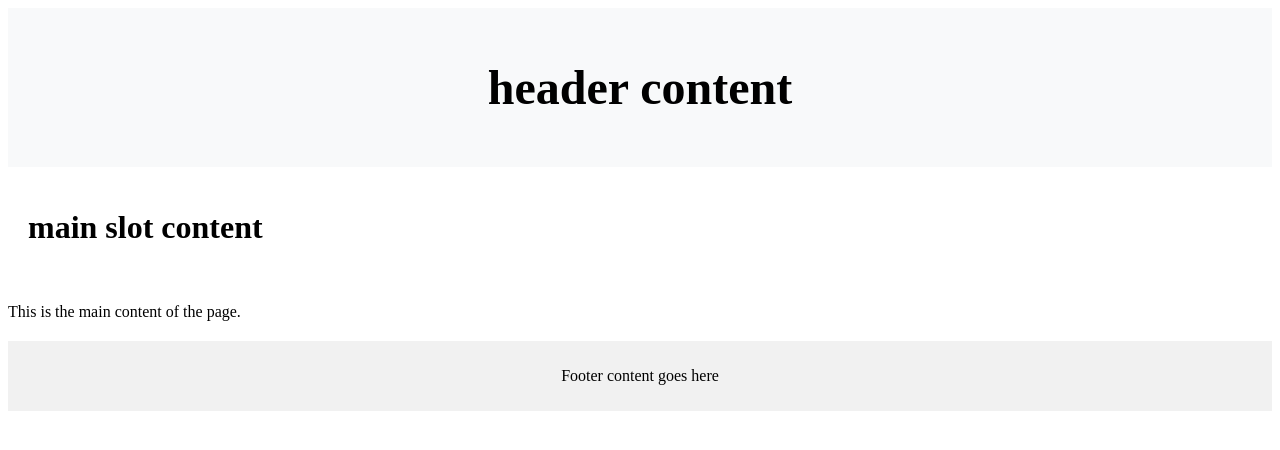
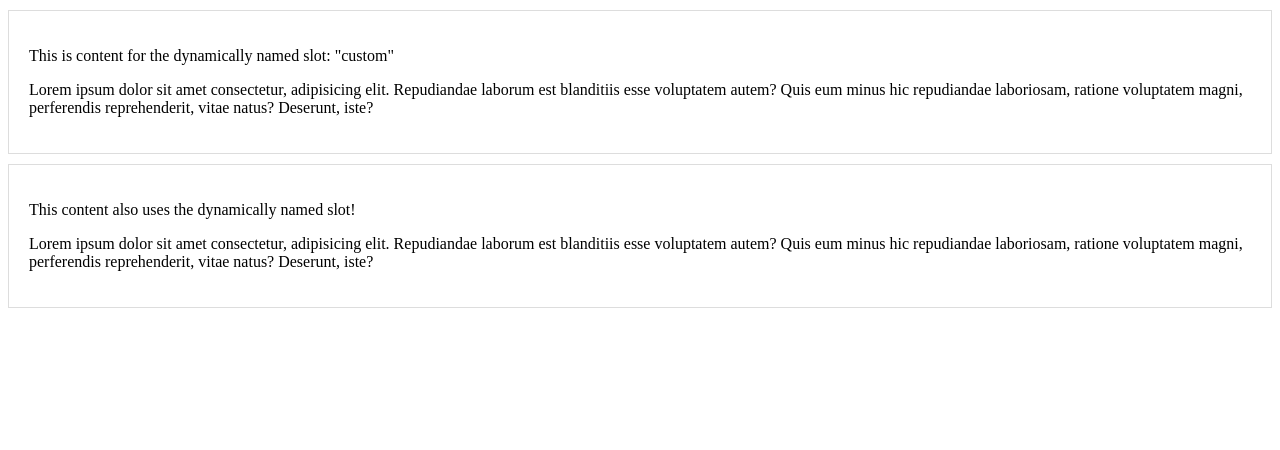
Before and after one commit to AmiranRogava/vue_template, a Vue app: page / in a window 1280 px wide. Shown: the top 450 px of the page. Built offline with nearby package versions, Linux system fonts and the light colour scheme.

Commit message:
dynamic slots

```diff
--- a/src/App.vue
+++ b/src/App.vue
@@ -1,21 +1,22 @@
 <template>
   <BaseLayout>
-    <!-- Slot content for the header -->
+    <!-- Using v-slot with dynamic slot name -->
 
-    <template v-slot:header>
-      <h1>header content</h1>
+   <template v-slot:[slot_name]>
+      <p>This is content for the dynamically named slot: "{{ slot_name }}"</p>
     </template>
 
+    <p>Lorem ipsum dolor sit amet consectetur, adipisicing elit. Repudiandae laborum est blanditiis esse voluptatem autem? Quis eum minus hic repudiandae laboriosam, ratione voluptatem magni, perferendis reprehenderit, vitae natus? Deserunt, iste?</p>
 
-    <template v-slot:main>
-      <h1>main slot content</h1>
-    </template>
+  </BaseLayout>
 
+  <BaseLayout>
+      <!-- Using shorthand # with dynamic slot name -->
+      <template #[slot_name]>
+        <p>This content also uses the dynamically named slot!</p>
+      </template>
 
-    <!-- Default slot content -->
-    <p>This is the main content of the page.</p>
-
-
+      <p>Lorem ipsum dolor sit amet consectetur, adipisicing elit. Repudiandae laborum est blanditiis esse voluptatem autem? Quis eum minus hic repudiandae laboriosam, ratione voluptatem magni, perferendis reprehenderit, vitae natus? Deserunt, iste?</p>
   </BaseLayout>
 </template>
 
@@ -25,6 +26,11 @@ import BaseLayout from './components/child.vue';
 export default {
   components: {
     BaseLayout
+  },
+  data() {
+    return {
+      slot_name: 'custom' // Dynamic slot name, can be changed
+    }
   }
 }
 </script>
--- a/src/components/child.vue
+++ b/src/components/child.vue
@@ -1,22 +1,10 @@
 <template>
     <div>
-      <!-- Header Slot -->
-      <header>
-        <slot name="header"></slot>
-      </header>
+      <!-- Dynamically named slot -->
+      <slot name="custom"></slot>
 
       <!-- Default Slot -->
-      <main>
-        <slot  name="main"></slot>
-      </main>
-
       <slot></slot>
-
-      <!-- Footer -->
-      <footer>
-        <p>Footer content goes here</p>
-      </footer>
-
     </div>
   </template>
 
@@ -27,21 +15,9 @@
   </script>
 
   <style scoped>
-  header {
-    background-color: #f8f9fa;
+  div {
     padding: 20px;
-    text-align: center;
-    font-size: 24px;
-  }
-
-  main {
-    padding: 20px;
-  }
-
-  footer {
-    background-color: #f1f1f1;
-    padding: 10px;
-    text-align: center;
-    margin-top: 20px;
+    border: 1px solid #ddd;
+    margin: 10px 0;
   }
   </style>
```
